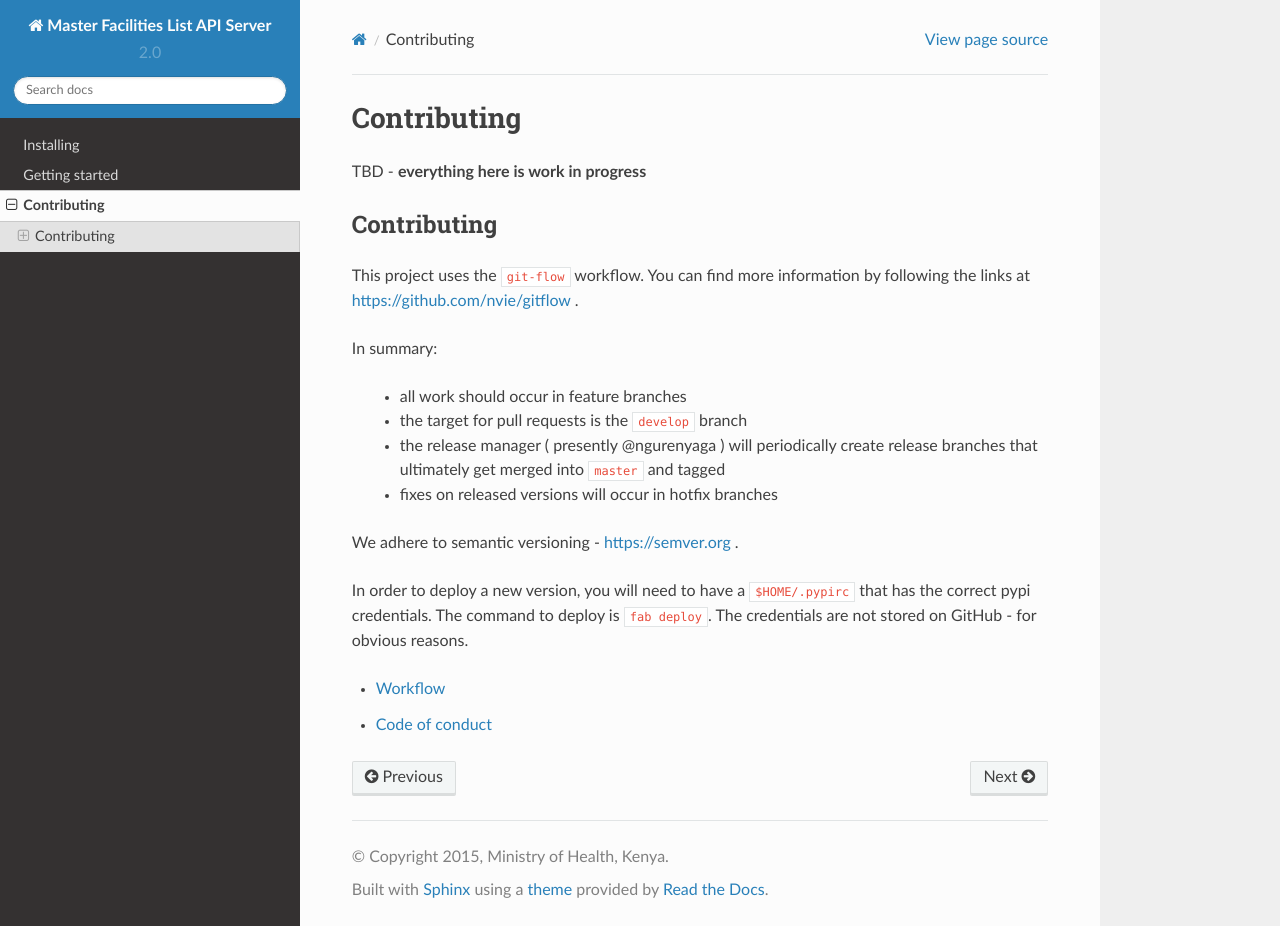
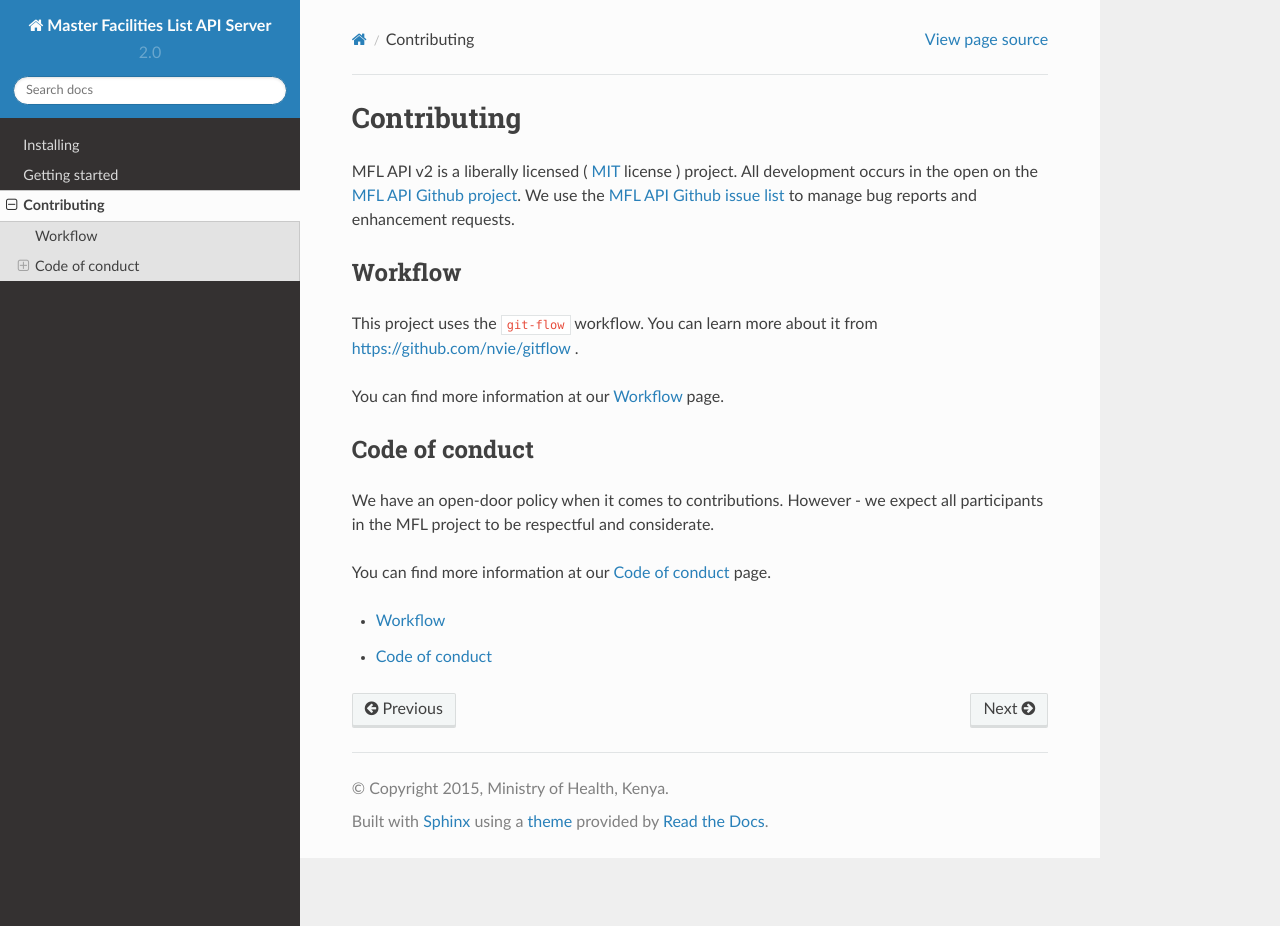
Before and after one commit to MasterFacilityList/mfl_api, a Sphinx documentation site: the page built from docs/contributing/index.rst, in a window 1280 px wide and 926 px high. Built offline with Sphinx 7.4.7 and the Read the Docs theme 2.0.0, drawn with Linux system fonts in a browser that asks for light colours.

Commit message:
Added contributing section index page to the docs

```diff
--- a/docs/contributing/index.rst
+++ b/docs/contributing/index.rst
@@ -1,24 +1,26 @@
 Contributing
 ==============
-TBD - **everything here is work in progress**
+MFL API v2 is a liberally licensed ( `MIT`_ license ) project. All development
+occurs in the open on the `MFL API Github project`_. We use the
+`MFL API Github issue list`_ to manage bug reports and enhancement requests.
 
-Contributing
+.. _`MIT`: http://choosealicense.com/licenses/mit/
+.. _`MFL API Github project`: https://github.com/MasterFacilityList/mfl_api
+.. _`MFL API Github issue list`: https://github.com/MasterFacilityList/mfl_api/issues
+
+Workflow
 -------------
-This project uses the ``git-flow`` workflow. You can find more information
-by following the links at https://github.com/nvie/gitflow .
+This project uses the ``git-flow`` workflow. You can learn more about it
+from https://github.com/nvie/gitflow .
 
-In summary:
+You can find more information at our :doc:`workflow` page.
 
- * all work should occur in feature branches
- * the target for pull requests is the ``develop`` branch
- * the release manager ( presently @ngurenyaga ) will periodically create release branches that ultimately get merged into ``master`` and tagged
- * fixes on released versions will occur in hotfix branches
+Code of conduct
+-----------------
+We have an open-door policy when it comes to contributions. However - we
+expect all participants in the MFL project to be respectful and considerate.
 
-We adhere to semantic versioning - https://semver.org .
-
-In order to deploy a new version, you will need to have a ``$HOME/.pypirc``
-that has the correct pypi credentials. The command to deploy is ``fab deploy``.
-The credentials are not stored on GitHub - for obvious reasons.
+You can find more information at our :doc:`code_of_conduct` page.
 
 .. toctree::
     :maxdepth: 2
```
Also changed, not shown: docs/contributing/workflow.rst (+14 -1 lines).
